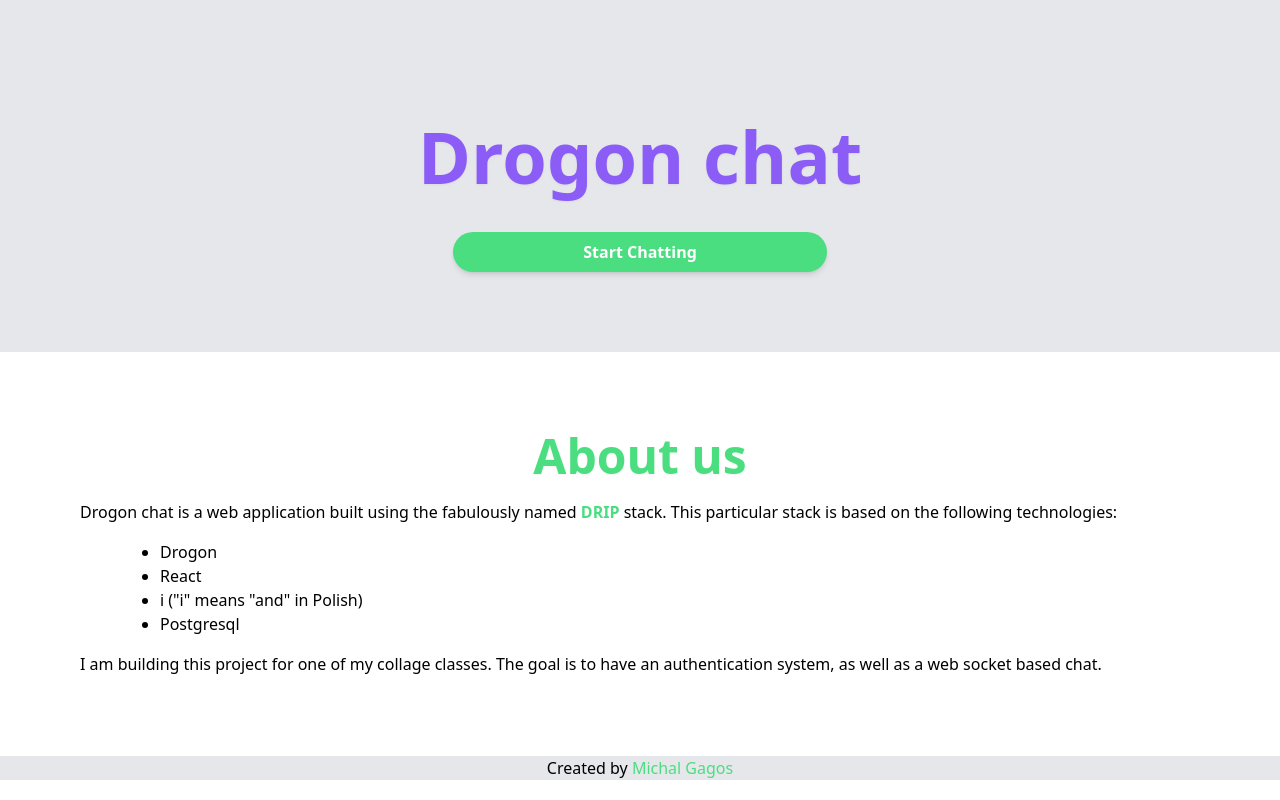
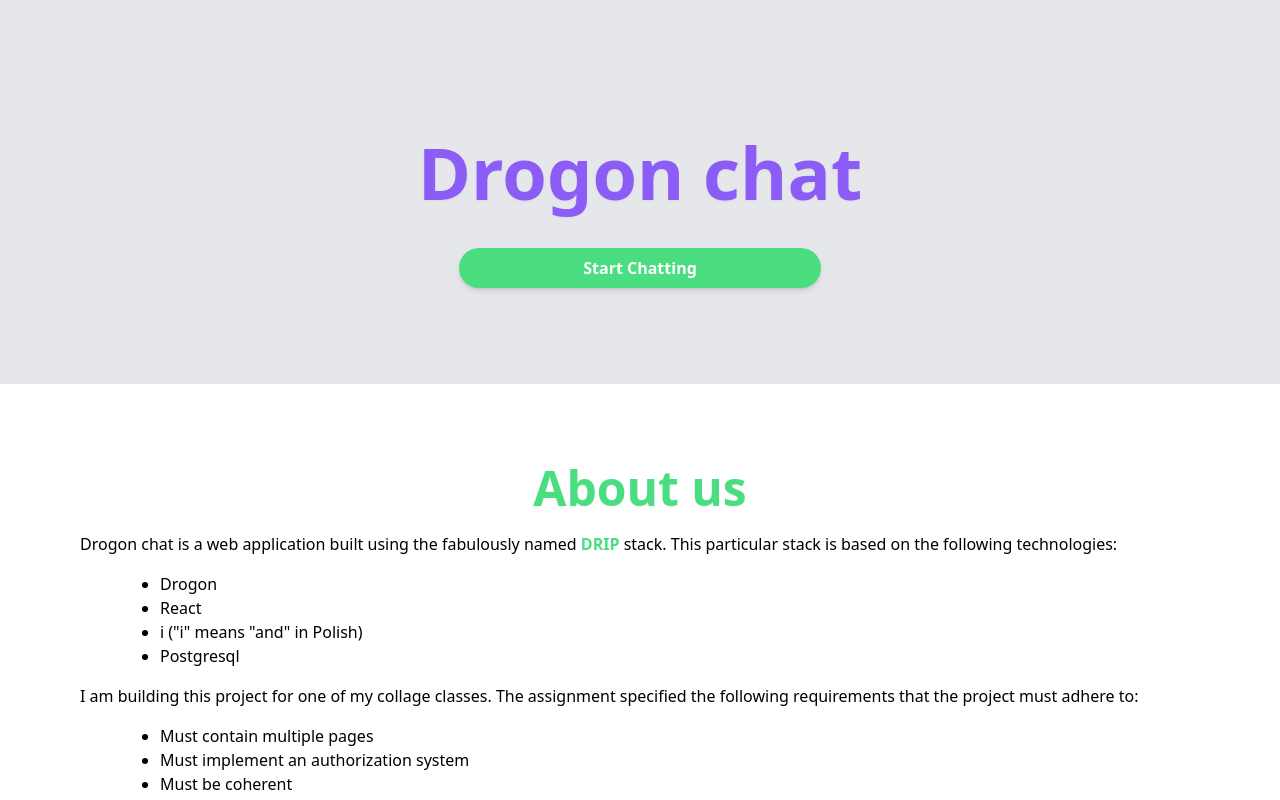
Before and after one commit to lizard123137/spring-react-fullstack-app, a React (Vite) app in the folder frontend/: page / in a window 1280 px wide. Shown: the top 800 px of the page. Built offline with nearby package versions, Linux system fonts and the light colour scheme.

Commit message:
minor tweaks to homepage

```diff
--- a/frontend/src/pages/Home/Home.tsx
+++ b/frontend/src/pages/Home/Home.tsx
@@ -3,7 +3,7 @@
 export default function Home() {
     return(
         <div className="h-screen dark:bg-gray-800 dark:text-white">
-            <header className="p-4 md:p-20 bg-gray-200 dark:bg-slate-900 flex flex-col items-center justify-center">
+            <header className="p-4 md:p-24 bg-gray-200 dark:bg-slate-900 flex flex-col items-center justify-center">
                 <h1 className="heading p-10 text-4xl md:text-7xl">Drogon chat</h1>
                 <Link
                     to={{
@@ -26,11 +26,18 @@
                     <li>Postgresql</li>
                 </ul>
                 <p>
-                    I am building this project for one of my collage classes. The goal is to have an authentication system, as well as a web socket based chat.
+                    I am building this project for one of my collage classes.
+                    The assignment specified the following requirements that the project must adhere to:
                 </p>
+                <ul className="list-disc px-6 md:px-20 py-4">
+                    <li>Must contain multiple pages</li>
+                    <li>Must implement an authorization system</li>
+                    <li>Must be coherent</li>
+                    <li>Must follow principles of responsive design</li>
+                </ul>
             </article>
 
-            <footer className="bottom-0 bg-gray-200 dark:bg-slate-900 text-center">
+            <footer className="bottom-0 p-5 bg-gray-200 dark:bg-slate-900 text-center">
                 Created by <a className="text-green-400" href="https://github.com/lizard123137">Michal Gagos</a>
             </footer>
         </div>
```
